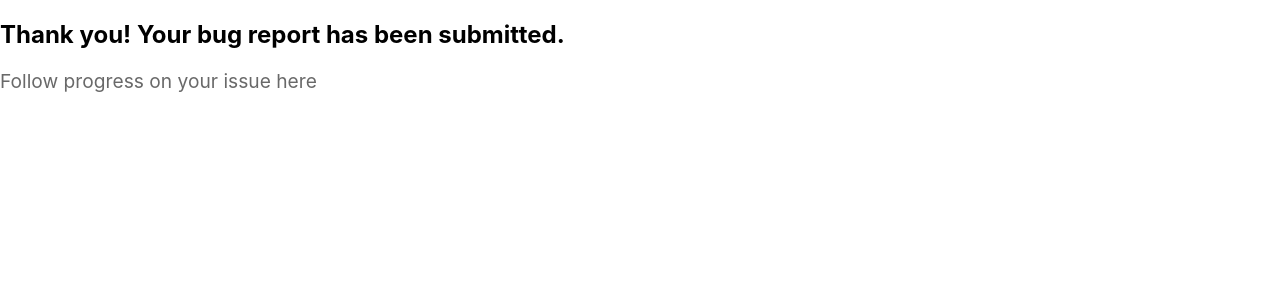
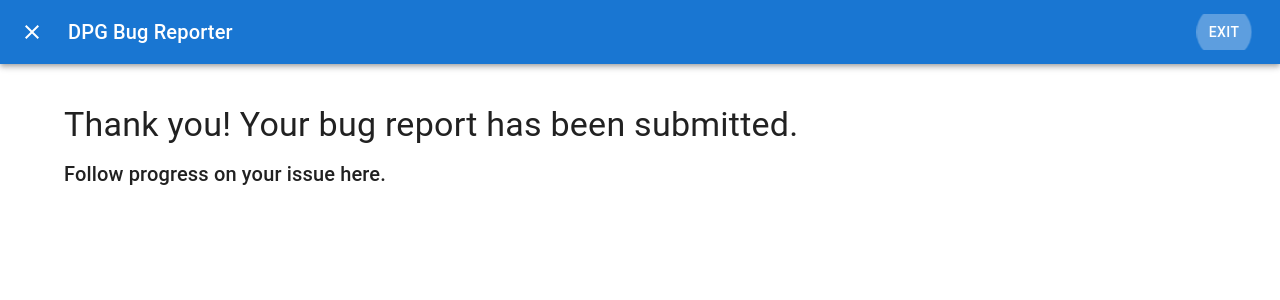
Before and after one commit to dpgabot/bug-reporter, a Next.js app: page /thankYou in a window 1280 px wide. Shown: the top 300 px of the page. Built offline with nearby package versions, Linux system fonts and the light colour scheme.

Commit message:
Styled thankYou page

```diff
--- a/pages/submissionError.js
+++ b/pages/submissionError.js
@@ -9,7 +9,6 @@ import Typography from "@mui/material/Typography";
 import IconButton from '@mui/material/IconButton';
 import CloseIcon from '@mui/icons-material/Close';
 
-import Box from '@mui/material/Box';
 import Container from '@mui/material/Container';
 
 const Page = () => {
@@ -19,7 +18,6 @@ const Page = () => {
   };
 
   const router = useRouter();
-  const { issueUrl } = router.query;
   return (
     <div>
       <AppBar sx={{ position: 'relative' }}>
--- a/pages/thankYou.js
+++ b/pages/thankYou.js
@@ -1,15 +1,63 @@
+import React from "react";
 import { useRouter } from "next/router";
 
+import CssBaseline from '@mui/material/CssBaseline';
+import AppBar from '@mui/material/AppBar';
+import Toolbar from '@mui/material/Toolbar';
+import Button from '@mui/material/Button';
+import Typography from "@mui/material/Typography";
+import IconButton from '@mui/material/IconButton';
+import CloseIcon from '@mui/icons-material/Close';
+
+import Box from '@mui/material/Box';
+import Container from '@mui/material/Container';
+
 const Post = () => {
+
+  const handleClose = () => {
+    router.push("/");
+  };
+
   const router = useRouter();
   const { issueUrl } = router.query;
   return (
     <div>
-      <h2>Thank you! Your bug report has been submitted.</h2>
-      <p>
-        Follow progress on your issue <a href={issueUrl}>here</a>
-      </p>
-      <a>{issueUrl}</a>
+      <AppBar sx={{ position: 'relative' }}>
+        <Toolbar>
+          <IconButton
+            edge="start"
+            color="inherit"
+            onClick={handleClose}
+            aria-label="close"
+          >
+            <CloseIcon />
+          </IconButton>
+          <Typography sx={{ ml: 2, flex: 1 }} variant="h6" component="div">
+            DPG Bug Reporter
+          </Typography>
+          <Button autoFocus color="inherit" onClick={handleClose}>
+            exit
+          </Button>
+        </Toolbar>
+      </AppBar>
+
+      <React.Fragment>
+        <CssBaseline />
+        <Container maxWidth="lg" style={{ marginTop: '5vh' }}>
+          <Typography variant="h4" component="div" gutterBottom>
+            Thank you! Your bug report has been submitted.
+          </Typography>
+
+          <Typography variant="h6" component="div" gutterBottom>
+            Follow progress on your issue <a href={issueUrl}>here</a>.
+          </Typography>
+
+          <Typography variant="h6" component="div" gutterBottom>
+            <a>{issueUrl}</a>
+          </Typography>
+        </Container>
+      </React.Fragment>
+
     </div>
   );
 };
```
